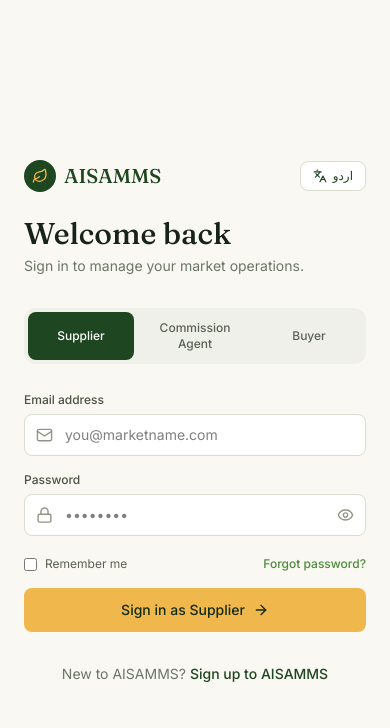
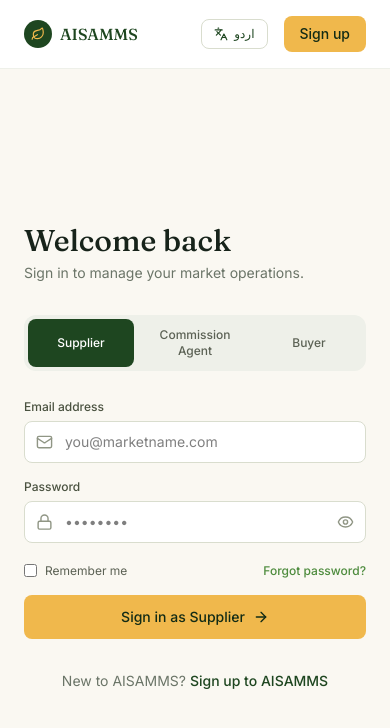
Before and after one commit to MusfirahWasim/Agro_Marketplace, a React app in the folder Frontend/: page /login in a window 390 px wide. Shown: the top 728 px of the page. Built offline with nearby package versions, Linux system fonts and the light colour scheme; no server answers; the HTML template or start-up script is replaced by a standard one; a web font is replaced by a local one.

Commit message:
Noob fixes

```diff
--- a/Frontend/src/common/Layout.jsx
+++ b/Frontend/src/common/Layout.jsx
@@ -21,6 +21,7 @@
 import { useLanguage } from "../i18n/LanguageContext";
 import LanguageSelector from "../i18n/LanguageSelector";
 import { getMyProfile } from "../handlers/party";
+import Topbar from "./Topbar";
 
 const COLORS = {
   forest: "#1e4620",
@@ -171,30 +172,11 @@
       {/* main column */}
       <div className="flex-1 flex flex-col min-w-0">
         {/* topbar */}
-        <header
-          className="flex items-center justify-between px-6 py-4 border-b shrink-0"
-          style={{ backgroundColor: "white", borderColor: COLORS.greige }}
-        >
-          <div className="flex items-center gap-3">
-            <button onClick={() => setSidebarOpen((v) => !v)}>
-              <Menu size={22} color={COLORS.forest} />
-            </button>
-            <div className="md:hidden flex items-center gap-2">
-              <div
-                className="w-7 h-7 rounded-full flex items-center justify-center"
-                style={{ backgroundColor: COLORS.forest }}
-              >
-                <Leaf size={14} color={COLORS.gold} />
-              </div>
-              <span className="font-display text-base" style={{ color: COLORS.forest }}>
-                AISAMMS
-              </span>
-            </div>
-          </div>
-
-          <div className="hidden md:block" />
-
-          <div className="flex items-center gap-4">
+        <Topbar
+          showMenuButton
+          onMenuClick={() => setSidebarOpen((v) => !v)}
+          rightContent={
+            <>
               <LanguageSelector />
               <button className="relative">
                 <Bell size={19} color={COLORS.sub} />
@@ -219,8 +201,9 @@
                   </p>
                 </div>
               </div>
-          </div>
-        </header>
+            </>
+          }
+        />
 
         {/* page content */}
         <main className="flex-1 overflow-y-auto p-6 sm:p-8">
--- a/Frontend/src/common/LoginPage.jsx
+++ b/Frontend/src/common/LoginPage.jsx
@@ -3,6 +3,7 @@
 import { useNavigate } from "react-router-dom";
 import { useLanguage } from "../i18n/LanguageContext";
 import LanguageSelector from "../i18n/LanguageSelector";
+import Topbar from "./Topbar";
 import { login, logout } from "../handlers/auth";
 
 const ROLES = [
@@ -97,14 +98,7 @@
   const activeRoleLabel = t(ROLES.find((r) => r.key === role)?.labelKey);
 
   return (
-    // dir="ltr" is forced here so the two-column layout never reverses —
-    // even though <html> gets dir="rtl" globally when Urdu is active,
-    // this local override keeps the branding panel pinned left always.
-    <div
-      dir="ltr"
-      className="min-h-screen w-full flex"
-      style={{ backgroundColor: COLORS.cream }}
-    >
+    <div className="min-h-screen w-full flex flex-col" style={{ backgroundColor: COLORS.cream }}>
       <style>{`
         @import url('https://fonts.googleapis.com/css2?family=Fraunces:opsz,wght@9..144,500;9..144,600&family=Inter:wght@400;500;600&family=Noto+Nastaliq+Urdu:wght@500;700&display=swap');
         .font-display { font-family: 'Fraunces', serif; }
@@ -112,6 +106,25 @@
         .font-urdu { font-family: 'Noto Nastaliq Urdu', serif; }
       `}</style>
 
+      <Topbar
+        rightContent={
+          <>
+            <LanguageSelector />
+            <button
+              onClick={() => navigate("/signup")}
+              className="text-sm font-medium px-4 py-2 rounded-lg"
+              style={{ backgroundColor: COLORS.gold, color: COLORS.forestDark }}
+            >
+              {t("login.signUp")}
+            </button>
+          </>
+        }
+      />
+
+      {/* dir="ltr" is forced here so the two-column layout never reverses —
+          even though <html> gets dir="rtl" globally when Urdu is active,
+          this local override keeps the branding panel pinned left always. */}
+      <div dir="ltr" className="flex-1 w-full flex">
       {/* LEFT — hero / brand panel. Position, layout, image, and stats
           never change. Only the text content swaps language. */}
       <div
@@ -193,23 +206,6 @@
         className="w-full lg:w-1/2 flex items-center justify-center px-6 sm:px-12 py-12 font-body"
       >
         <div className="w-full max-w-sm">
-          <div className="flex items-center justify-between mb-6 lg:mb-10">
-            <div className="lg:hidden flex items-center gap-2">
-              <div
-                className="w-8 h-8 rounded-full flex items-center justify-center"
-                style={{ backgroundColor: COLORS.forest }}
-              >
-                <Leaf size={16} color={COLORS.gold} />
-              </div>
-              <span className="font-display text-xl" style={{ color: COLORS.forest }}>
-                AISAMMS
-              </span>
-            </div>
-            <div className={isRTL ? "mr-auto" : "ml-auto"}>
-              <LanguageSelector />
-            </div>
-          </div>
-
           <h2
             className={`text-3xl mb-1 ${isRTL ? "font-urdu" : "font-display"}`}
             style={{ color: COLORS.ink }}
@@ -364,6 +360,7 @@
           </p>
         </div>
       </div>
+      </div>
     </div>
   );
 }
--- a/Frontend/src/common/SignupPage.jsx
+++ b/Frontend/src/common/SignupPage.jsx
@@ -15,6 +15,7 @@
 } from "lucide-react";
 import { useLanguage } from "../i18n/LanguageContext";
 import LanguageSelector from "../i18n/LanguageSelector";
+import Topbar from "./Topbar";
 import { signup } from "../handlers/auth";
 
 /**
@@ -159,7 +160,7 @@
   const activeRoleLabel = t(ROLES.find((r) => r.key === role).labelKey);
 
   return (
-    <div dir="ltr" className="min-h-screen w-full flex" style={{ backgroundColor: COLORS.cream }}>
+    <div className="min-h-screen w-full flex flex-col" style={{ backgroundColor: COLORS.cream }}>
       <style>{`
         @import url('https://fonts.googleapis.com/css2?family=Fraunces:opsz,wght@9..144,500;9..144,600&family=Inter:wght@400;500;600&family=Noto+Nastaliq+Urdu:wght@500;700&display=swap');
         .font-display { font-family: 'Fraunces', serif; }
@@ -167,6 +168,25 @@
         .font-urdu { font-family: 'Noto Nastaliq Urdu', serif; }
       `}</style>
 
+      <Topbar
+        rightContent={
+          <>
+            <LanguageSelector />
+            <button
+              onClick={() => navigate("/login")}
+              className="text-sm font-medium px-4 py-2 rounded-lg"
+              style={{ backgroundColor: COLORS.gold, color: COLORS.forestDark }}
+            >
+              {/* Hardcoded — signup.logIn exists but is styled as an
+                  inline text link ("Log in"), reused as-is here since
+                  it happens to already be the right short length. */}
+              {t("signup.logIn")}
+            </button>
+          </>
+        }
+      />
+
+      <div dir="ltr" className="flex-1 w-full flex">
       {/* LEFT — hero / brand panel. Matches LoginPage.jsx exactly —
           only the title/subtitle text differs (signup's own copy). */}
       <div
@@ -246,8 +266,7 @@
         className="flex-1 flex items-center justify-center px-6 py-10 sm:px-10 font-body"
       >
         <div className="w-full max-w-md">
-          <div className="flex items-center justify-between mb-8">
-            <div>
+          <div className="mb-8">
             <h2
               className={`text-3xl mb-1 ${isRTL ? "font-urdu" : "font-display"}`}
               style={{ color: COLORS.ink }}
@@ -257,8 +276,6 @@
             <p className="text-sm" style={{ color: COLORS.sub }}>
               {t("signup.subtitle")}
             </p>
-            </div>
-            <LanguageSelector />
           </div>
 
           {/* Role tabs — same pattern as LoginPage.jsx */}
@@ -425,6 +442,7 @@
         </div>
       </div>
       </div>
+    </div>
   );
 }
 
--- /dev/null
+++ b/Frontend/src/common/Topbar.jsx
@@ -0,0 +1,62 @@
+import { Leaf, Menu } from "lucide-react";
+
+const COLORS = {
+  forest: "#1e4620",
+  forestDark: "#122b15",
+  leaf: "#4d8b3d",
+  gold: "#f0b84c",
+  cream: "#faf8f2",
+  greige: "#eef0e9",
+  ink: "#17231a",
+  sub: "#6b7568",
+};
+
+/**
+ * Shared topbar — used by Layout.jsx (authenticated pages, with the
+ * sidebar toggle + notification bell + profile chip) AND by
+ * LoginPage.jsx / SignupPage.jsx (public pages, no sidebar to toggle,
+ * a Sign up / Log in button + language selector instead of the
+ * profile chip).
+ *
+ * The AISAMMS logo only shows on mobile (md:hidden) — on desktop,
+ * Layout's sidebar already shows it, and Login/Signup's left hero
+ * panel already shows it, so a third copy would be redundant there.
+ *
+ * NOTE: intentionally pinned to dir="ltr". Login/Signup's form panels
+ * flip correctly for RTL, but this topbar (menu icon, logo, and the
+ * rightContent controls like the language toggle) stays in a fixed
+ * left-to-right order regardless of the active language, so buttons
+ * don't jump position when switching to Urdu.
+ */
+export default function Topbar({ showMenuButton = false, onMenuClick, rightContent }) {
+  return (
+    <header
+      dir="ltr"
+      className="flex items-center justify-between px-6 py-4 border-b shrink-0"
+      style={{ backgroundColor: "white", borderColor: COLORS.greige }}
+    >
+      <div className="flex items-center gap-3">
+        {showMenuButton && (
+          <button onClick={onMenuClick}>
+            <Menu size={22} color={COLORS.forest} />
+          </button>
+        )}
+        <div className="md:hidden flex items-center gap-2">
+          <div
+            className="w-7 h-7 rounded-full flex items-center justify-center"
+            style={{ backgroundColor: COLORS.forest }}
+          >
+            <Leaf size={14} color={COLORS.gold} />
+          </div>
+          <span className="font-display text-base" style={{ color: COLORS.forest }}>
+            AISAMMS
+          </span>
+        </div>
+      </div>
+
+      <div className="hidden md:block" />
+
+      <div className="flex items-center gap-4">{rightContent}</div>
+    </header>
+  );
+}
--- a/Frontend/src/i18n/translations.js
+++ b/Frontend/src/i18n/translations.js
@@ -68,6 +68,7 @@
       signInAs: "Sign in as {{role}}",
       newToAisamms: "New to AISAMMS?",
       contactAdmin: "Sign up to AISAMMS",
+      signUp: "Sign up",
       hero: {
         title: "From farm gate to market crate",
         subtitle:
@@ -793,6 +794,7 @@
       signInAs: "بطور {{role}} سائن ان کریں",
       newToAisamms: "AISAMMS پر نئے ہیں؟",
       contactAdmin: "AISAMMS میں سائن اپ کریں",
+      signUp: "سائن اپ",
       hero: {
         title: "کھیت سے منڈی تک",
         subtitle:
```
Lines whose indentation alone changed are shown as unchanged.
